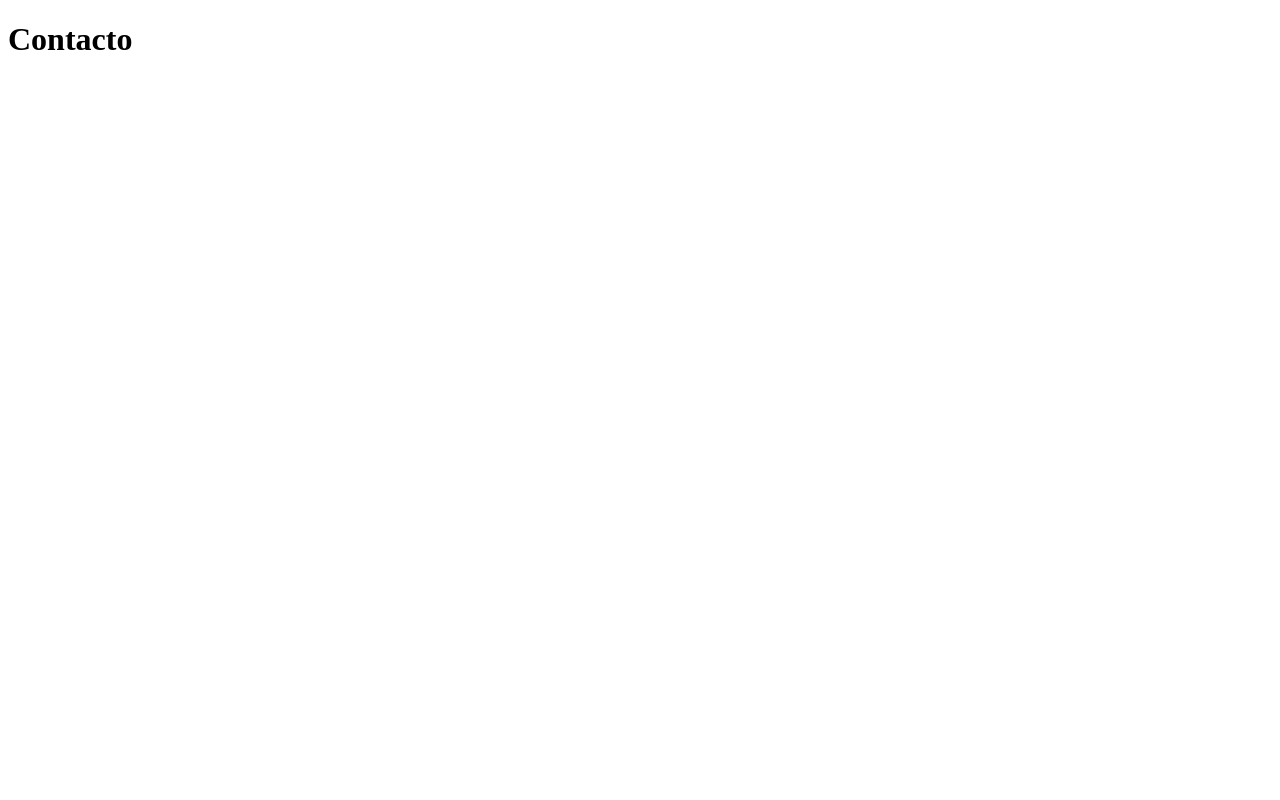
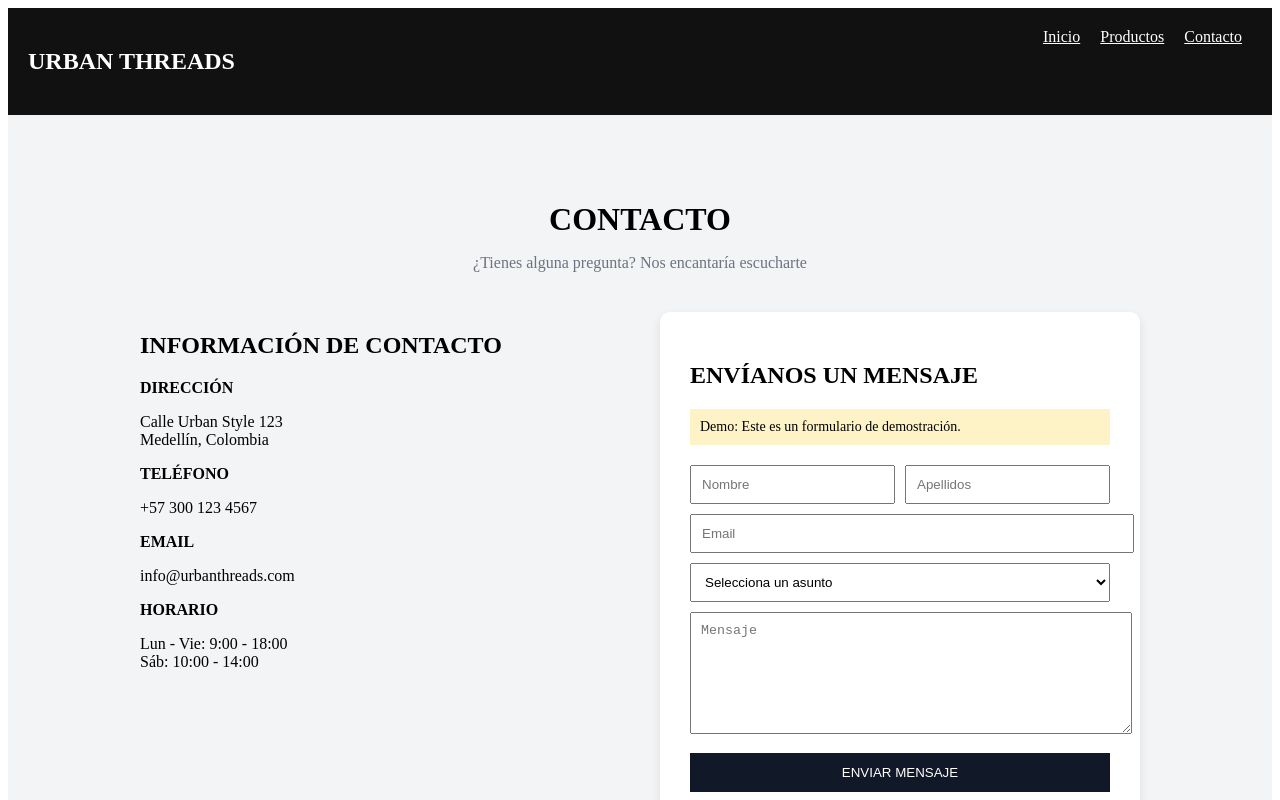
Before and after one commit to vcorreaga/ejercicio2-react, a React (Vite) app: page /contacto in a window 1280 px wide. Shown: the top 800 px of the page. Built offline with nearby package versions, Linux system fonts and the light colour scheme.

Commit message:
dejo medio lista la pagina de productos

```diff
--- a/src/components/ProductCard.jsx
+++ b/src/components/ProductCard.jsx
@@ -3,7 +3,7 @@ function ProductCard({ name, description, price }) {
     <div
       style={{
         background: "white",
-        width: "250px",
+        width: "220px",
         borderRadius: "6px",
         overflow: "hidden",
         boxShadow: "0 4px 10px rgba(0,0,0,0.1)",
@@ -26,13 +26,18 @@ function ProductCard({ name, description, price }) {
 
       {/* CONTENIDO */}
       <div style={{ padding: "15px" }}>
-        <h3 style={{ fontSize: "16px", marginBottom: "5px" }}>
+        <h3
+          style={{
+            fontSize: "15px",
+            marginBottom: "5px",
+          }}
+        >
           {name}
         </h3>
 
         <p
           style={{
-            fontSize: "14px",
+            fontSize: "13px",
             color: "#6b7280",
             marginBottom: "10px",
           }}
@@ -54,8 +59,9 @@ function ProductCard({ name, description, price }) {
               background: "#111827",
               color: "white",
               border: "none",
-              padding: "8px 12px",
+              padding: "6px 10px",
               cursor: "pointer",
+              fontSize: "12px",
             }}
           >
             AÑADIR
--- a/src/pages/Contact.jsx
+++ b/src/pages/Contact.jsx
@@ -1,8 +1,132 @@
+import Header from "../components/Header";
+import Footer from "../components/Footer";
+
 function Contact() {
   return (
-    <div>
-      <h1>Contacto</h1>
-    </div>
+    <>
+      <Header />
+
+      <section
+        style={{
+          background: "#f3f4f6",
+          padding: "60px 40px",
+        }}
+      >
+        {/* TÍTULO */}
+        <div style={{ textAlign: "center", marginBottom: "40px" }}>
+          <h1 style={{ fontSize: "32px", marginBottom: "10px" }}>
+            CONTACTO
+          </h1>
+
+          <p style={{ color: "#6b7280" }}>
+            ¿Tienes alguna pregunta? Nos encantaría escucharte
+          </p>
+        </div>
+
+        {/* CONTENIDO */}
+        <div
+          style={{
+            display: "grid",
+            gridTemplateColumns: "1fr 1fr",
+            gap: "40px",
+            maxWidth: "1000px",
+            margin: "0 auto",
+          }}
+        >
+          {/* IZQUIERDA */}
+          <div>
+            <h2 style={{ marginBottom: "20px" }}>
+              INFORMACIÓN DE CONTACTO
+            </h2>
+
+            <p><strong>DIRECCIÓN</strong></p>
+            <p style={{ marginBottom: "15px" }}>
+              Calle Urban Style 123 <br />
+              Medellín, Colombia
+            </p>
+
+            <p><strong>TELÉFONO</strong></p>
+            <p style={{ marginBottom: "15px" }}>
+              +57 300 123 4567
+            </p>
+
+            <p><strong>EMAIL</strong></p>
+            <p style={{ marginBottom: "15px" }}>
+              info@urbanthreads.com
+            </p>
+
+            <p><strong>HORARIO</strong></p>
+            <p>
+              Lun - Vie: 9:00 - 18:00 <br />
+              Sáb: 10:00 - 14:00
+            </p>
+          </div>
+
+          {/* DERECHA (FORMULARIO) */}
+          <div
+            style={{
+              background: "white",
+              padding: "30px",
+              borderRadius: "10px",
+              boxShadow: "0 4px 10px rgba(0,0,0,0.1)",
+            }}
+          >
+            <h2 style={{ marginBottom: "20px" }}>
+              ENVÍANOS UN MENSAJE
+            </h2>
+
+            <p
+              style={{
+                background: "#fef3c7",
+                padding: "10px",
+                marginBottom: "20px",
+                fontSize: "14px",
+              }}
+            >
+              Demo: Este es un formulario de demostración.
+            </p>
+
+            <form>
+              <div style={{ display: "flex", gap: "10px", marginBottom: "10px" }}>
+                <input placeholder="Nombre" style={{ flex: 1, padding: "10px" }} />
+                <input placeholder="Apellidos" style={{ flex: 1, padding: "10px" }} />
+              </div>
+
+              <input
+                placeholder="Email"
+                style={{ width: "100%", padding: "10px", marginBottom: "10px" }}
+              />
+
+              <select
+                style={{ width: "100%", padding: "10px", marginBottom: "10px" }}
+              >
+                <option>Selecciona un asunto</option>
+              </select>
+
+              <textarea
+                placeholder="Mensaje"
+                style={{ width: "100%", padding: "10px", height: "100px", marginBottom: "15px" }}
+              />
+
+              <button
+                style={{
+                  width: "100%",
+                  background: "#111827",
+                  color: "white",
+                  padding: "12px",
+                  border: "none",
+                  cursor: "pointer",
+                }}
+              >
+                ENVIAR MENSAJE
+              </button>
+            </form>
+          </div>
+        </div>
+      </section>
+
+      <Footer />
+    </>
   );
 }
 
--- a/src/pages/Products.jsx
+++ b/src/pages/Products.jsx
@@ -7,14 +7,14 @@ function Products() {
     <>
       <Header />
 
-      {/* TÍTULO */}
       <section
         style={{
-          textAlign: "center",
-          padding: "60px 20px",
           background: "#f3f4f6",
+          padding: "60px 40px",
         }}
       >
+        {/* TÍTULO */}
+        <div style={{ textAlign: "center", marginBottom: "40px" }}>
           <h1 style={{ fontSize: "32px", marginBottom: "10px" }}>
             NUESTRA COLECCIÓN
           </h1>
@@ -22,17 +22,15 @@ function Products() {
           <p style={{ color: "#6b7280" }}>
             Estilo urbano para cada ocasión
           </p>
-      </section>
+        </div>
 
         {/* PRODUCTOS */}
-      <section
+        <div
           style={{
-          background: "#f3f4f6",
-          padding: "40px",
-          display: "flex",
-          justifyContent: "center",
+            display: "grid",
+            gridTemplateColumns: "repeat(4, 1fr)",
             gap: "30px",
-          flexWrap: "wrap",
+            justifyItems: "center",
           }}
         >
           <ProductCard
@@ -59,17 +57,23 @@ function Products() {
             price="€120"
           />
 
+          {/* FILA CENTRADA */}
+          <div style={{ gridColumn: "2 / 3" }}>
             <ProductCard
               name="Gorra Snapback"
               description="Bordado premium"
               price="€35"
             />
+          </div>
 
+          <div style={{ gridColumn: "3 / 4" }}>
             <ProductCard
               name="Zapatillas Urban"
               description="Suela de goma antideslizante"
               price="€95"
             />
+          </div>
+        </div>
       </section>
 
       <Footer />
```
Lines whose indentation alone changed are shown as unchanged.
